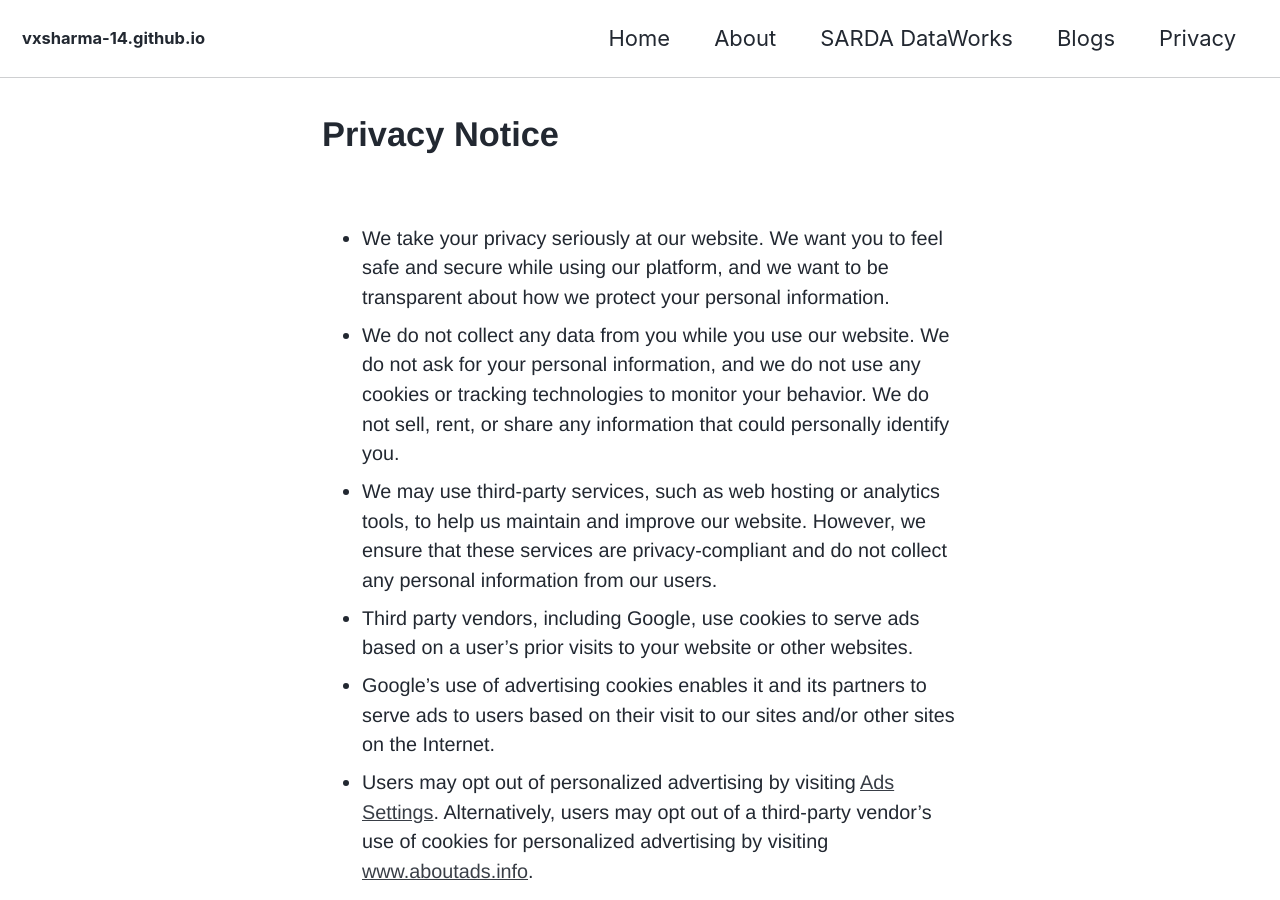
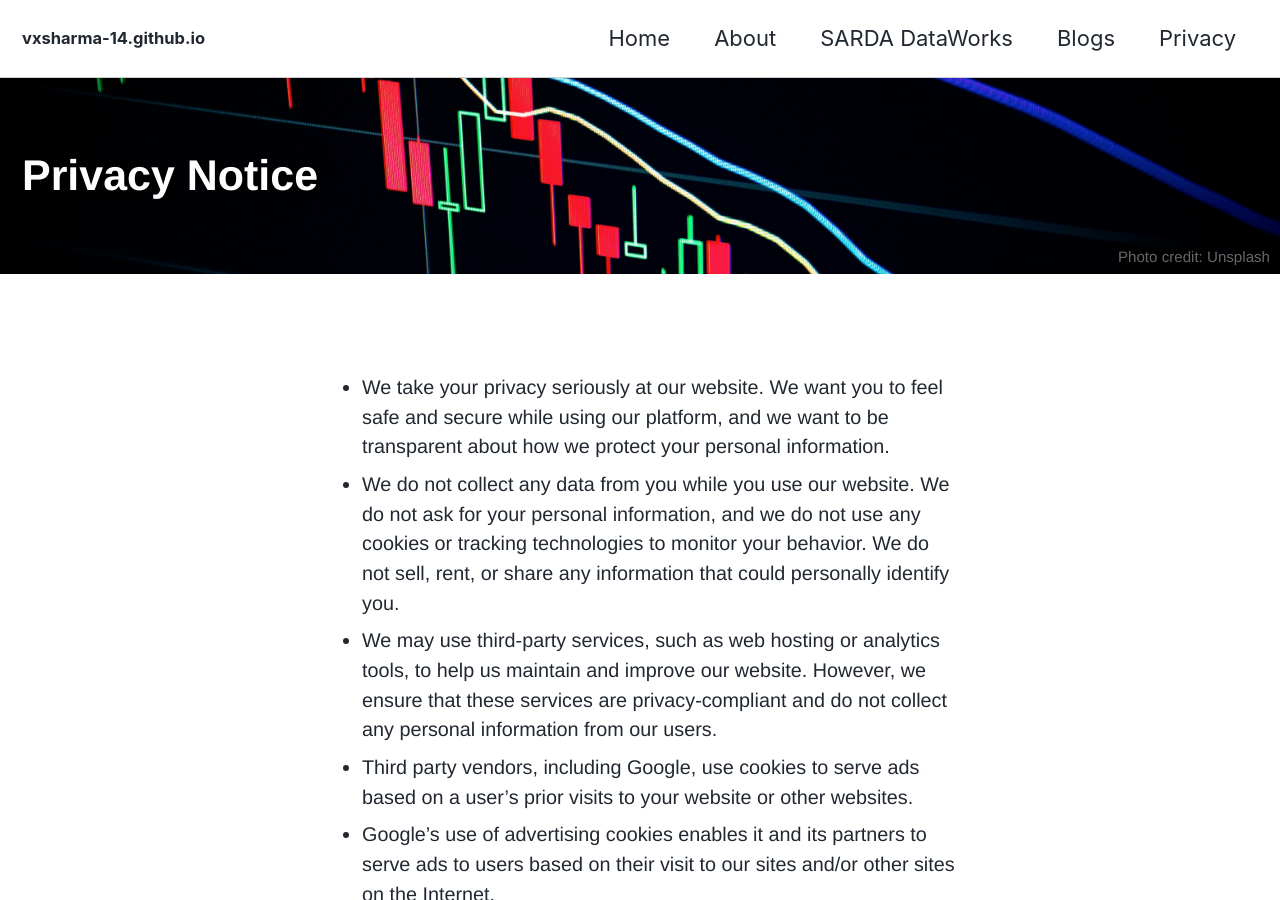
Before and after one commit to vxsharma-14/vxsharma-14.github.io, a Jekyll site: the page built from _pages/4_privacy.md, in a window 1280 px wide and 900 px high. Built offline with Jekyll 4.4.1, drawn with Linux system fonts in a browser that asks for light colours; cached includes are drawn as plain includes.

Commit message:
Added banner image in privacy page

```diff
--- a/_pages/4_privacy.md
+++ b/_pages/4_privacy.md
@@ -1,6 +1,9 @@
 ---
 layout: single
 title: Privacy Notice
+header:
+  overlay_image: /assets/images/image_homepage_unsplash2.jpg
+  caption: "Photo credit: [Unsplash](https://unsplash.com/photos/fiXLQXAhCfk?utm_source=unsplash&utm_medium=referral&utm_content=creditShareLink)"
 permalink: /privacy/
 author_profile: false
 ---
```
